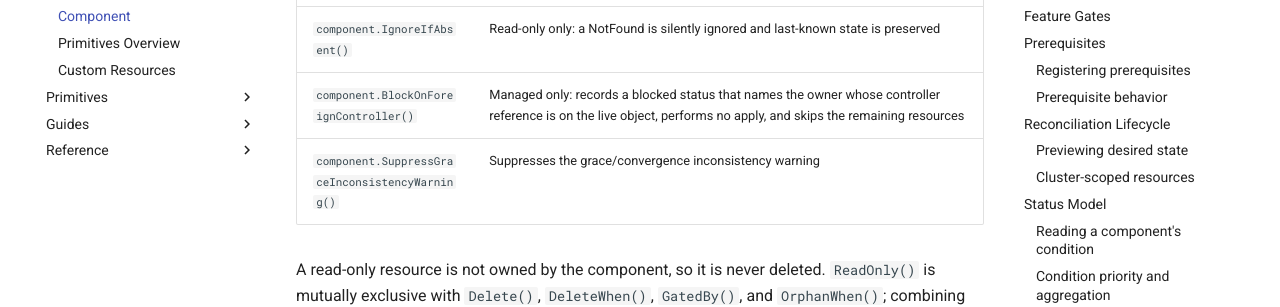
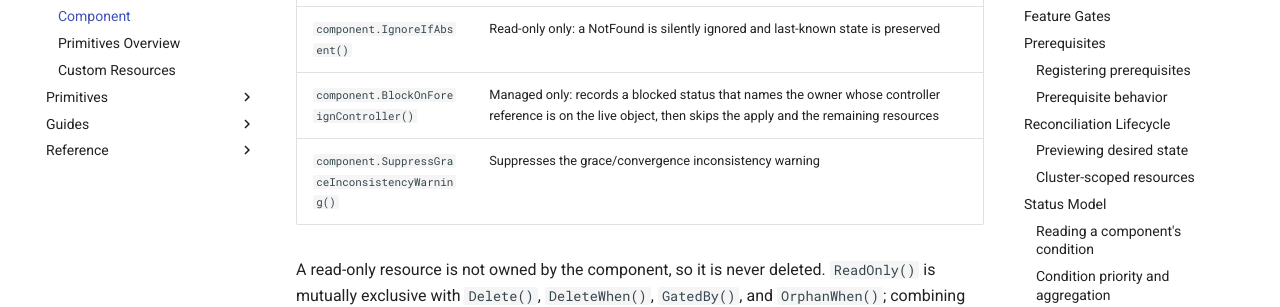
Before and after one commit to sourcehawk/operator-component-framework, an MkDocs documentation site: the page built from docs/component.md, in a window 1280 px wide and 900 px high, scrolled down 2084 px. Shown: the part 173-480 px from the top of the window. Built offline with MkDocs 1.6.1 and Material for MkDocs 9.7.7, drawn with Linux system fonts in a browser that asks for light colours; comment, search, counter and statistics services are not loaded; some of the changed text lies outside the part shown.

Commit message:
docs(component): shorten the option table row and guard bullet (#199)
Co-Authored-By: Claude Fable 5 <noreply@anthropic.com>
Claude-Session: https://claude.ai/code/session_01MZRpj8ChzesLeqLkWT31vS

```diff
--- a/docs/component.md
+++ b/docs/component.md
@@ -65,7 +65,7 @@ be passed without a guard.
 | `component.Auxiliary()`                             | The resource's health does not contribute to the component condition (a blocked guard still does)                                                                                                                                       |
 | `component.BlockOnAbsence()`                        | Read-only only: a NotFound records a blocked status and short-circuits the remaining resources                                                                                                                                          |
 | `component.IgnoreIfAbsent()`                        | Read-only only: a NotFound is silently ignored and last-known state is preserved                                                                                                                                                        |
-| `component.BlockOnForeignController()`              | Managed only: records a blocked status that names the owner whose controller reference is on the live object, performs no apply, and skips the remaining resources                                                                      |
+| `component.BlockOnForeignController()`              | Managed only: records a blocked status that names the owner whose controller reference is on the live object, then skips the apply and the remaining resources                                                                          |
 | `component.SuppressGraceInconsistencyWarning()`     | Suppresses the grace/convergence inconsistency warning                                                                                                                                                                                  |
 
 A read-only resource is not owned by the component, so it is never deleted. `ReadOnly()` is mutually exclusive with
```
Also changed, not shown: other parts of docs/component.md (+3 -3 lines), plugin/skills/building-components/references/component.md (+4 -4 lines).
